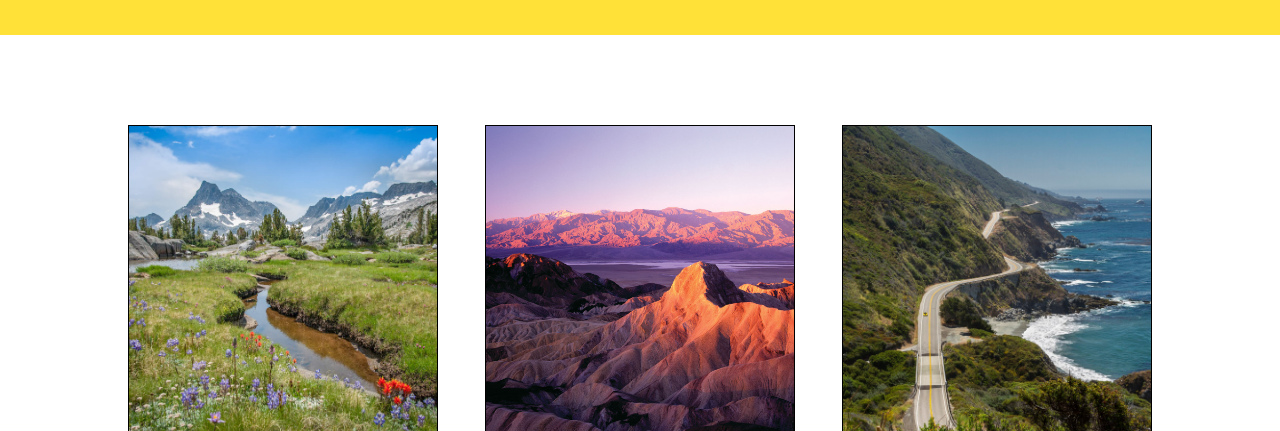
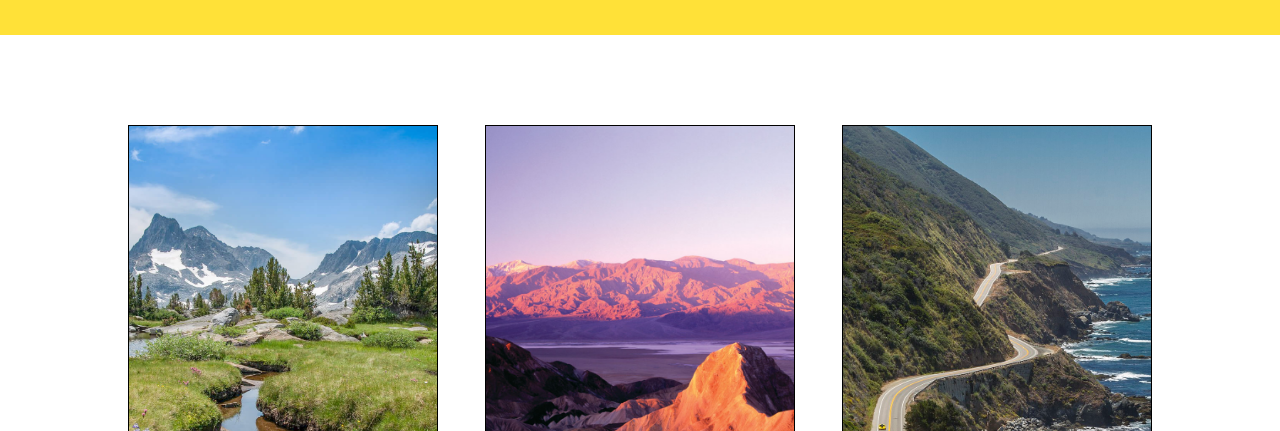
Before and after one commit to alyonafuria/WebDev, a plain HTML site: page 08_Columns/index.html in a window 1280 px wide. Shown: the part 125-556 px from the top of the page. Drawn offline with Linux system fonts and the light colour scheme.

Commit message:
fixed padding-bottom and images

```diff
--- a/08_Columns/css/style.css
+++ b/08_Columns/css/style.css
@@ -19,12 +19,12 @@
 
 .column-container {
 	width: 80vw;
-	margin: auto;
-	padding: 70px;
+	margin: 70px auto;
 	min-height: 500px;
 	display: flex;
 	justify-content: space-between;
 	flex-wrap: wrap;
+	align-items: flex-start;
 }
 
 .column {
@@ -38,21 +38,21 @@
 	background-image: url(../img/yosemite.jpg);
 	background-size: cover;
 	background-position: center;
-	padding-bottom: 100%;
+	padding-bottom: 160%;
 }
 
 .image-two {
 	background-image: url(../img/deathvalley.jpg);
 	background-size: cover;
 	background-position: center;
-	padding-bottom: 100%;
+	padding-bottom: 160%;
 }
 
 .image-three {
 	background-image: url(../img/bigsur.jpg);
 	background-size: cover;
 	background-position: center;
-	padding-bottom: 100%;
+	padding-bottom: 160%;
 }
 
 .column-title {
```
